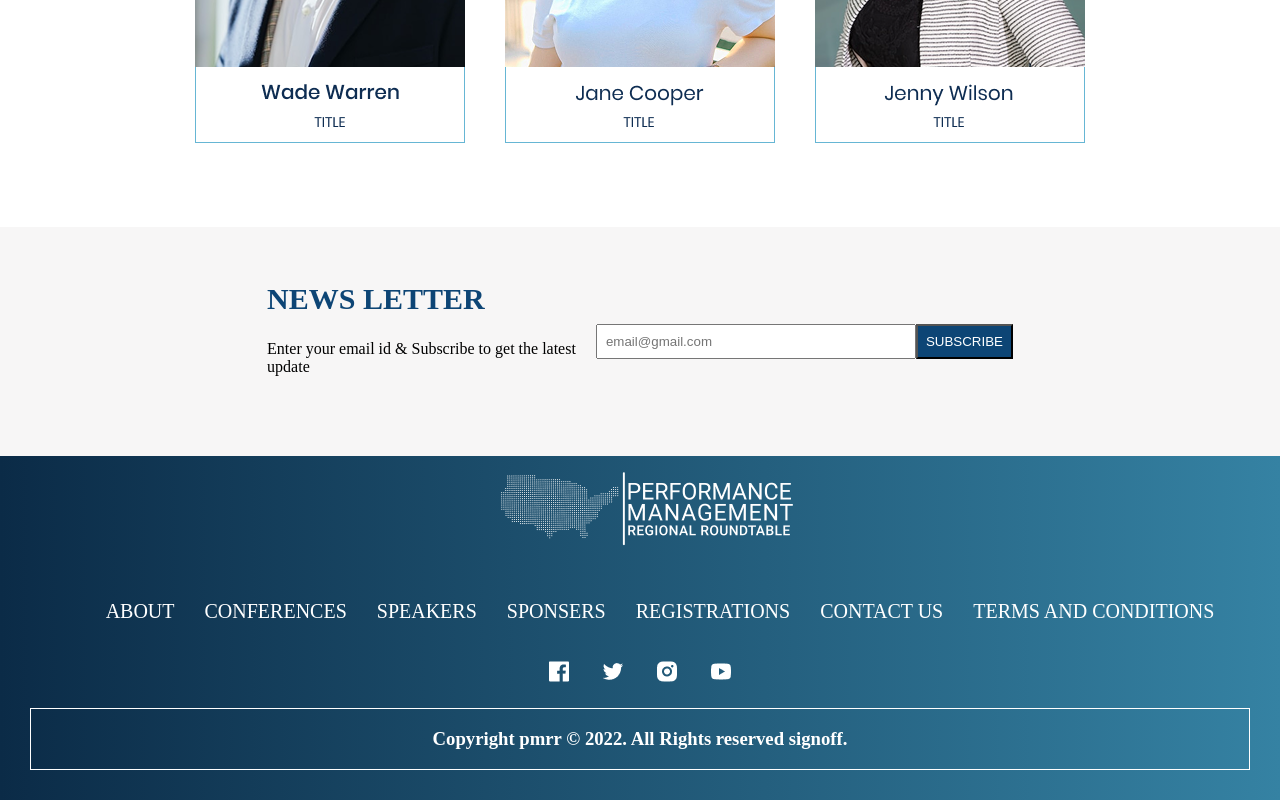
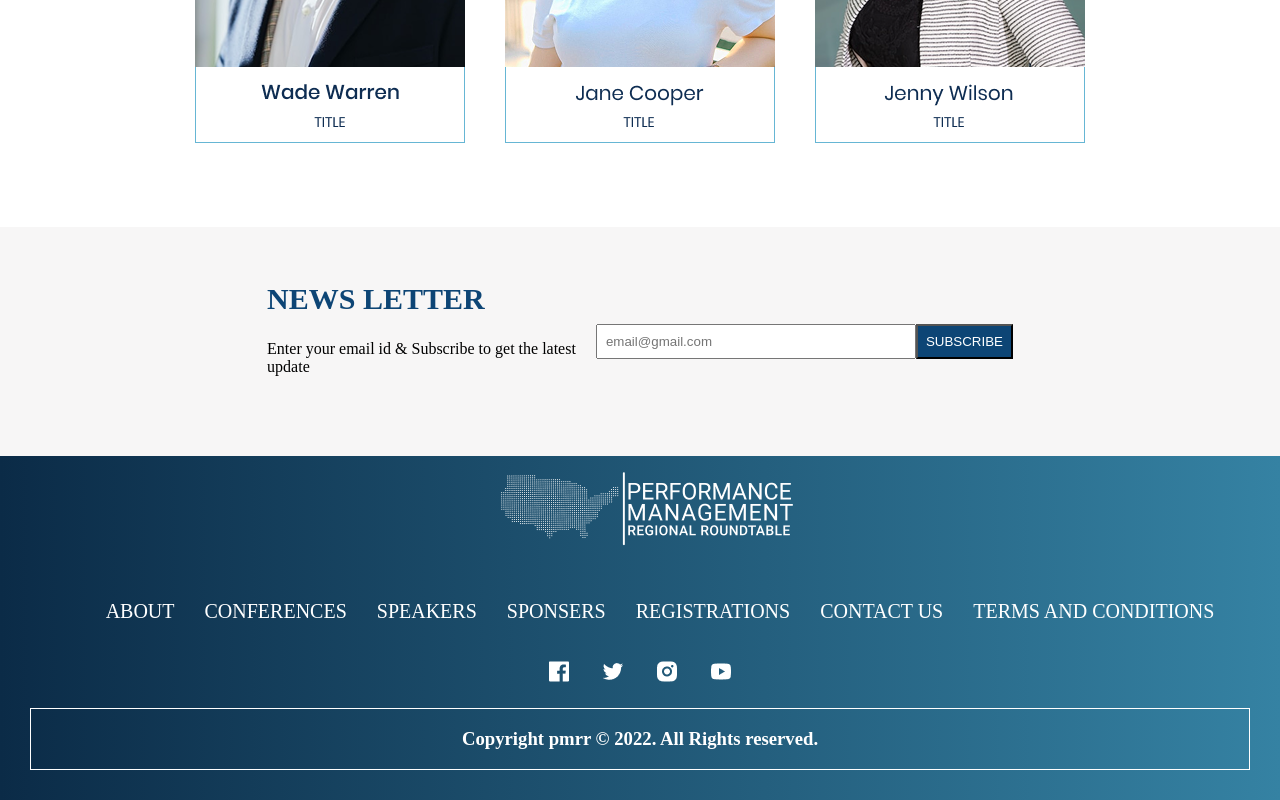
Before and after one commit to kkakshay19/Management-Webpage, a plain HTML site: page index.html in a window 1280 px wide. Shown: the part 2114-2914 px from the top of the page. Drawn offline with Linux system fonts and the light colour scheme; a web font is replaced by a local one.

Commit message:
Signoff remove

```diff
--- a/index.html
+++ b/index.html
@@ -132,7 +132,7 @@
                     </div>
                 </div>
                 <div class="end">
-                    <h3>Copyright pmrr © 2022. All Rights reserved signoff.</h3>
+                    <h3>Copyright pmrr © 2022. All Rights reserved.</h3>
                 </div>
             </div>
         </div>
```
